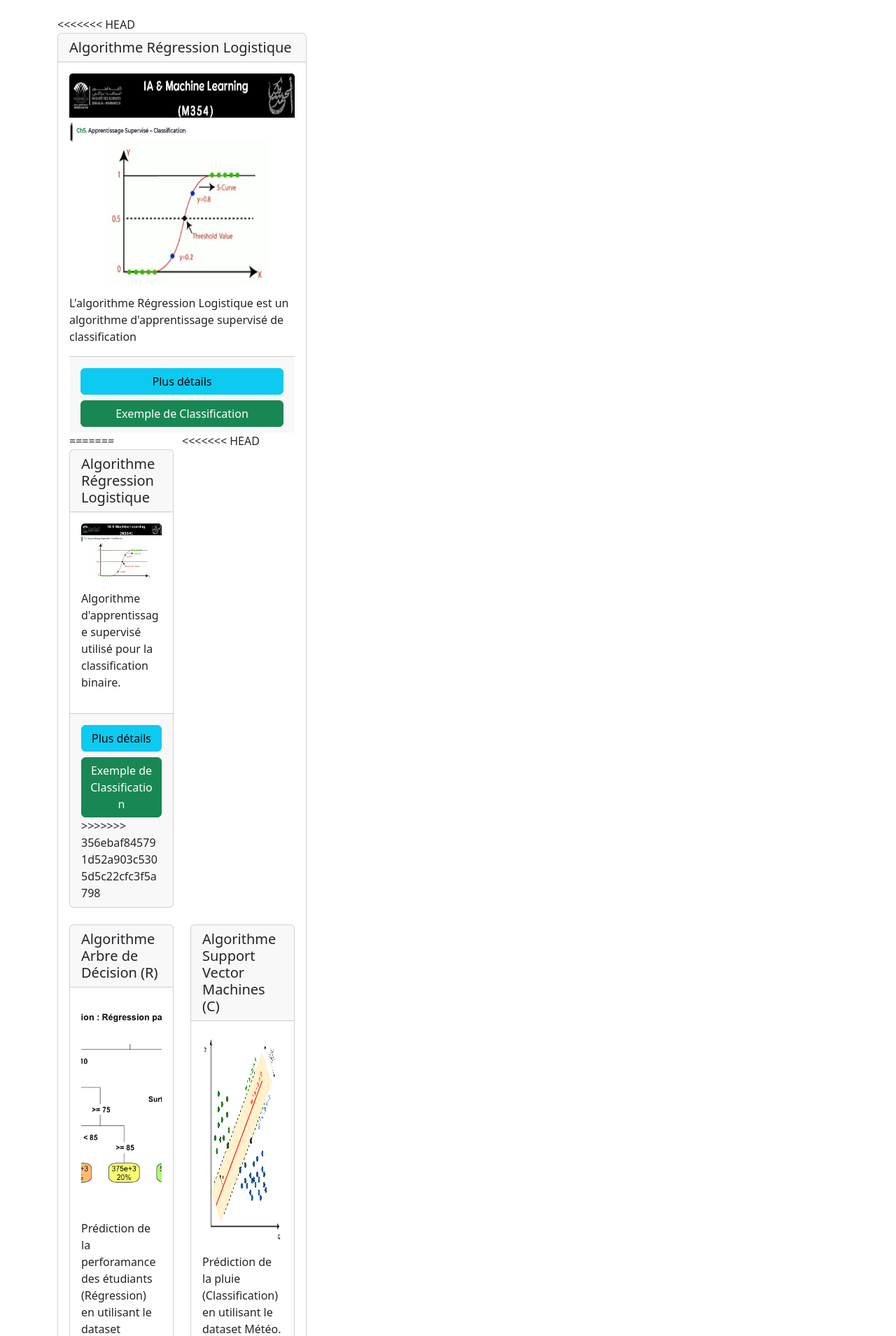
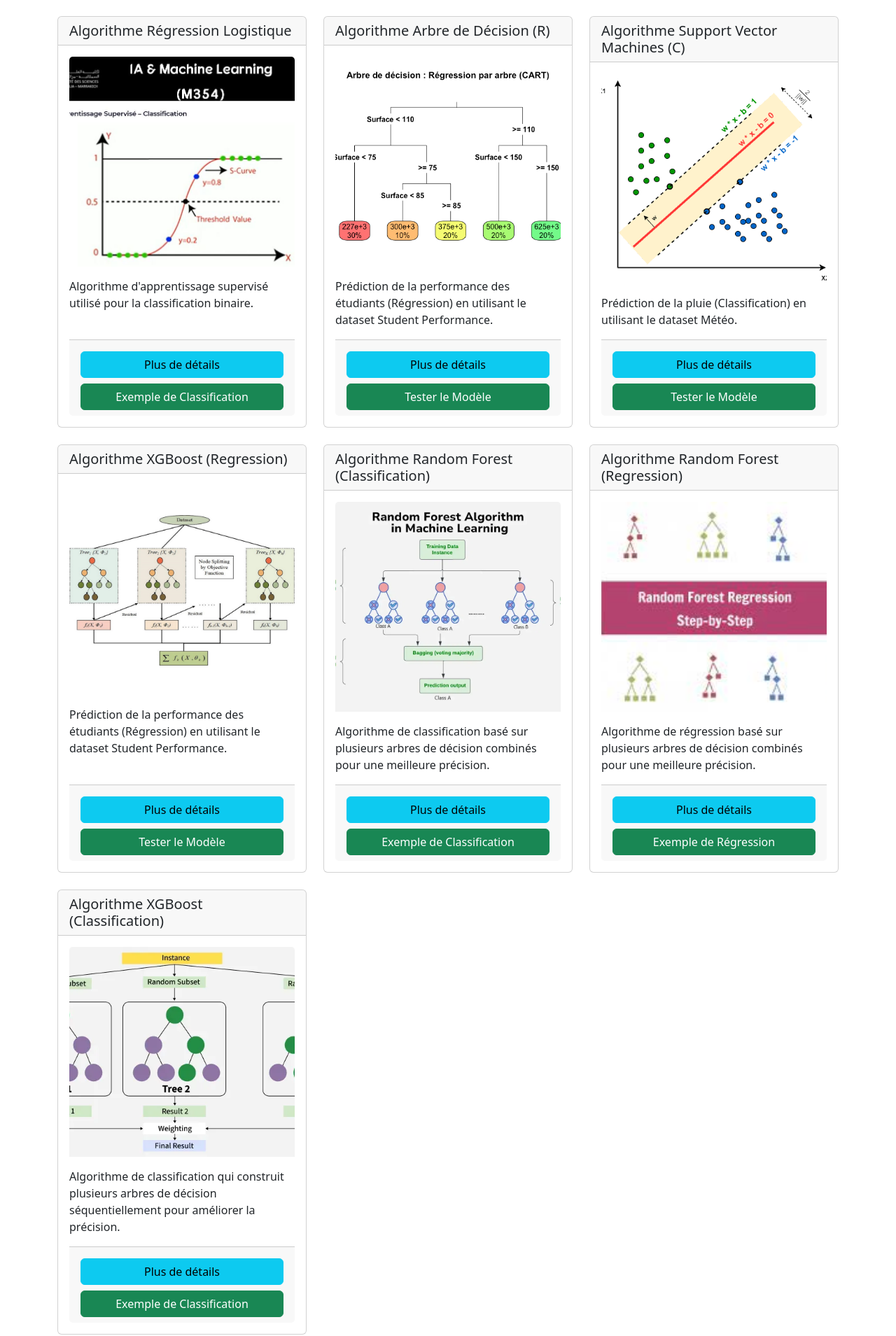
Before and after one commit to HananeINHID/Projet_ML_Ai_platforme, a Django app: page / in a window 1280 px wide. Shown: the part 101-2010 px from the top of the page at 70% size. Run offline with Django 5.2, Linux system fonts and the light colour scheme.

Commit message:
Modification d'affichage des carte du au merge conflicts

```diff
--- a/my_aiplatform/algoAI/templates/index.html
+++ b/my_aiplatform/algoAI/templates/index.html
@@ -3,145 +3,123 @@
 
 <div class="container">
     <h2 class="mb-4">Les Algorithmes</h2>
-<<<<<<< HEAD
     <div class="row row-cols-1 row-cols-md-2 row-cols-lg-3 g-4">
-        <!-- Carte 1: Régression Logistique -->
+
+        <!-- Régression Logistique -->
         <div class="col">
             <div class="card h-100">
                 <h5 class="card-header">Algorithme Régression Logistique</h5>
                 <div class="card-body d-flex flex-column">
-                    <img src="{% static 'images/regression_logistique.jpg' %}" class="card-img-top" alt="Régression Logistique" style="height: 300px;">
+                    <img src="{% static 'images/regression_logistique.jpg' %}" class="card-img-top" alt="Régression Logistique" style="height:300px; object-fit:cover;">
                     <div class="card-text mt-3 flex-grow-1">
-                        <p>
-                            L'algorithme Régression Logistique est un algorithme d'apprentissage supervisé de classification
-                        </p>
+                        <p>Algorithme d'apprentissage supervisé utilisé pour la classification binaire.</p>
                     </div>
-                    <div class="card-footer center mt-auto">
-                        <a class="btn btn-info col-12 mt-2" href="{% url 'regLog_details' %}">Plus détails</a>
+                    <div class="card-footer mt-auto">
+                        <a class="btn btn-info col-12 mt-2" href="{% url 'regLog_details' %}">Plus de détails</a>
                         <a class="btn btn-success col-12 mt-2" href="{% url 'regLog_atelier' %}">Exemple de Classification</a>
                     </div>
-=======
-
-    <div class="row row-cols-1 row-cols-md-2 g-4">
-
-        <!-- 📌 Carte 1 : Régression Logistique -->
-        <div class="col">
-            <div class="card h-100">
-                <h5 class="card-header">Algorithme Régression Logistique</h5>
-                <div class="card-body">
-                    <img src="{% static 'images/regression_logistique.jpg' %}" class="card-img-top">
-                    <p class="mt-3">
-                        Algorithme d'apprentissage supervisé utilisé pour la classification binaire.
-                    </p>
-                </div>
-                <div class="card-footer">
-                    <a class="btn btn-info col-12 mt-2" href="{% url 'regLog_details' %}">Plus détails</a>
-                    <a class="btn btn-success col-12 mt-2" href="{% url 'regLog_atelier' %}">Exemple de Classification</a>
->>>>>>> 356ebaf845791d52a903c5305d5c22cfc3f5a798
                 </div>
             </div>
         </div>
 
-<<<<<<< HEAD
-        <!-- Carte 2: Arbre de Décision -->
+        <!-- Arbre de Décision (R) -->
         <div class="col">
             <div class="card h-100">
                 <h5 class="card-header">Algorithme Arbre de Décision (R)</h5>
                 <div class="card-body d-flex flex-column">
-                    <img src="{% static 'images/tree_r.png' %}" class="card-img-top" alt="Arbre de Décision Classification" style="height: 300px; object-fit: cover;">
+                    <img src="{% static 'images/tree_r.png' %}" class="card-img-top" alt="Arbre de Décision" style="height:300px; object-fit:cover;">
                     <div class="card-text mt-3 flex-grow-1">
-                        <p> Prédiction de la perforamance des étudiants (Régression) en utilisant le dataset Student Performance. </p>
+                        <p>Prédiction de la performance des étudiants (Régression) en utilisant le dataset Student Performance.</p>
                     </div>
-                    <div class="card-footer center mt-auto">
-                        <a class="btn btn-info col-12 mt-2" href="{% url 'tree_r_details' %}">Plus détails</a>
+                    <div class="card-footer mt-auto">
+                        <a class="btn btn-info col-12 mt-2" href="{% url 'tree_r_details' %}">Plus de détails</a>
                         <a class="btn btn-success col-12 mt-2" href="{% url 'tree_r_atelier' %}">Tester le Modèle</a>
                     </div>
                 </div>
             </div>
         </div>
-        <!-- Carte 3: SVM : Classification -->
+
+        <!-- SVM (Classification) -->
         <div class="col">
             <div class="card h-100">
                 <h5 class="card-header">Algorithme Support Vector Machines (C)</h5>
                 <div class="card-body d-flex flex-column">
-                    <img src="{% static 'images/svm_c.png' %}" class="card-img-top" alt="SVM Classification" style="height:300px;">
+                    <img src="{% static 'images/svm_c.png' %}" class="card-img-top" alt="SVM Classification" style="height:300px; object-fit:cover;">
                     <div class="card-text mt-3 flex-grow-1">
                         <p>Prédiction de la pluie (Classification) en utilisant le dataset Météo.</p>
                     </div>
-                    <div class="card-footer center mt-auto">
-                        <a class="btn btn-info col-12 mt-2" href="{% url 'svm_c_details' %}">Plus détails</a>
+                    <div class="card-footer mt-auto">
+                        <a class="btn btn-info col-12 mt-2" href="{% url 'svm_c_details' %}">Plus de détails</a>
                         <a class="btn btn-success col-12 mt-2" href="{% url 'svm_c_atelier' %}">Tester le Modèle</a>
                     </div>
                 </div>
             </div>
         </div>
-        <!-- Carte 4: XGBoost : Regression-->
+
+        <!-- XGBoost (Regression) -->
         <div class="col">
             <div class="card h-100">
-                <h5 class="card-header">Algorithme XGBoost(Gradient Boosting)- Regression</h5>
+                <h5 class="card-header">Algorithme XGBoost (Regression)</h5>
                 <div class="card-body d-flex flex-column">
-                    <img src="{% static 'images/xgboost_r.png' %}" class="card-img-top" alt="XGBoost regression" style="height:200px; object-fit:contain;">
+                    <img src="{% static 'images/xgboost_r.png' %}" class="card-img-top" alt="XGBoost regression" style="height:300px; object-fit:contain;">
                     <div class="card-text mt-3 flex-grow-1">
                         <p>Prédiction de la performance des étudiants (Régression) en utilisant le dataset Student Performance.</p>
                     </div>
-                    <div class="card-footer center mt-auto">
-                        <a class="btn btn-info col-12 mt-2" href="{% url 'xgboost_r_details' %}">Plus détails</a>
+                    <div class="card-footer mt-auto">
+                        <a class="btn btn-info col-12 mt-2" href="{% url 'xgboost_r_details' %}">Plus de détails</a>
                         <a class="btn btn-success col-12 mt-2" href="{% url 'xgboost_r_atelier' %}">Tester le Modèle</a>
                     </div>
                 </div>
             </div>
         </div>
-    </div>
-</div>
-{% include "includes/footer.html" %}
-=======
-        <!-- 📌 Carte 2 : Random Forest (Classification) -->
+
+        <!-- Random Forest (Classification) -->
         <div class="col">
             <div class="card h-100">
                 <h5 class="card-header">Algorithme Random Forest (Classification)</h5>
-                <div class="card-body">
-                    <img src="{% static 'images/random_forest.jpg' %}" class="card-img-top">
-                    <p class="mt-3">
-                        Algorithme de classification basé sur plusieurs arbres de décision combinés pour une meilleure précision.
-                    </p>
-                </div>
-                <div class="card-footer">
-                   <a class="btn btn-info col-12 mt-2" href="{% url 'ran_forest_details' %}">Plus détails</a>
-                    <a class="btn btn-success col-12 mt-2" href="{% url 'ran_forest_atelier' %}">Exemple de Classification</a>
-
+                <div class="card-body d-flex flex-column">
+                    <img src="{% static 'images/random_forest.jpg' %}" class="card-img-top" alt="Random Forest" style="height:300px; object-fit:cover;">
+                    <div class="card-text mt-3 flex-grow-1">
+                        <p>Algorithme de classification basé sur plusieurs arbres de décision combinés pour une meilleure précision.</p>
+                    </div>
+                    <div class="card-footer mt-auto">
+                        <a class="btn btn-info col-12 mt-2" href="{% url 'ran_forest_details' %}">Plus de détails</a>
+                        <a class="btn btn-success col-12 mt-2" href="{% url 'ran_forest_atelier' %}">Exemple de Classification</a>
+                    </div>
                 </div>
             </div>
         </div>
-         <!-- 📌 Carte 3 : Random Forest (Regressions) -->
+
+        <!-- Random Forest (Regression) -->
         <div class="col">
             <div class="card h-100">
                 <h5 class="card-header">Algorithme Random Forest (Regression)</h5>
-                <div class="card-body">
-                    <img src="{% static 'images/random_forest_regression.jpeg' %}" class="card-img-top">
-                    <p class="mt-3">
-                        Algorithme de régressiosn basé sur plusieurs arbres de décision combinés pour une meilleure précision.
-                    </p>
-                </div>
-                <div class="card-footer">
-                   <a class="btn btn-info col-12 mt-2" href="{% url 'ran_forest_reg_details' %}">Plus détails</a>
-                    <a class="btn btn-success col-12 mt-2" href="{% url 'ran_forest_reg_atelier' %}">Exemple de Classification</a>
-
+                <div class="card-body d-flex flex-column">
+                    <img src="{% static 'images/random_forest_regression.jpeg' %}" class="card-img-top" alt="Random Forest Regression" style="height:300px; object-fit:cover;">
+                    <div class="card-text mt-3 flex-grow-1">
+                        <p>Algorithme de régression basé sur plusieurs arbres de décision combinés pour une meilleure précision.</p>
+                    </div>
+                    <div class="card-footer mt-auto">
+                        <a class="btn btn-info col-12 mt-2" href="{% url 'ran_forest_reg_details' %}">Plus de détails</a>
+                        <a class="btn btn-success col-12 mt-2" href="{% url 'ran_forest_reg_atelier' %}">Exemple de Régression</a>
+                    </div>
                 </div>
             </div>
         </div>
-         <!-- 📌 Carte 4 : XGBOOST (Classification) -->
+
+        <!-- XGBoost (Classification) -->
         <div class="col">
             <div class="card h-100">
                 <h5 class="card-header">Algorithme XGBoost (Classification)</h5>
-                <div class="card-body">
-                    <img src="{% static 'images/XGBoost.jpg' %}" class="card-img-top">
-                    <p class="mt-3">
-                       Algorithme de classification qui construit plusieurs arbres de décision de façon séquentielle afin de corriger les erreurs et améliorer la précision.                    </p>
-                </div>
-                <div class="card-footer">
-                   <a class="btn btn-info col-12 mt-2" href="{% url 'XGBoost_details' %}">Plus détails</a>
-                    <a class="btn btn-success col-12 mt-2" href="{% url 'XGBoost_atelier' %}">Exemple de Classification</a>
-
+                <div class="card-body d-flex flex-column">
+                    <img src="{% static 'images/XGBoost.jpg' %}" class="card-img-top" alt="XGBoost Classification" style="height:300px; object-fit:cover;">
+                    <div class="card-text mt-3 flex-grow-1">
+                        <p>Algorithme de classification qui construit plusieurs arbres de décision séquentiellement pour améliorer la précision.</p>
+                    </div>
+                    <div class="card-footer mt-auto">
+                        <a class="btn btn-info col-12 mt-2" href="{% url 'XGBoost_details' %}">Plus de détails</a>
+                        <a class="btn btn-success col-12 mt-2" href="{% url 'XGBoost_atelier' %}">Exemple de Classification</a>
+                    </div>
                 </div>
             </div>
         </div>
@@ -149,9 +127,4 @@
     </div>
 </div>
 
-
-    </div>
-</div>
-
 {% include "includes/footer.html" %}
->>>>>>> 356ebaf845791d52a903c5305d5c22cfc3f5a798
```
